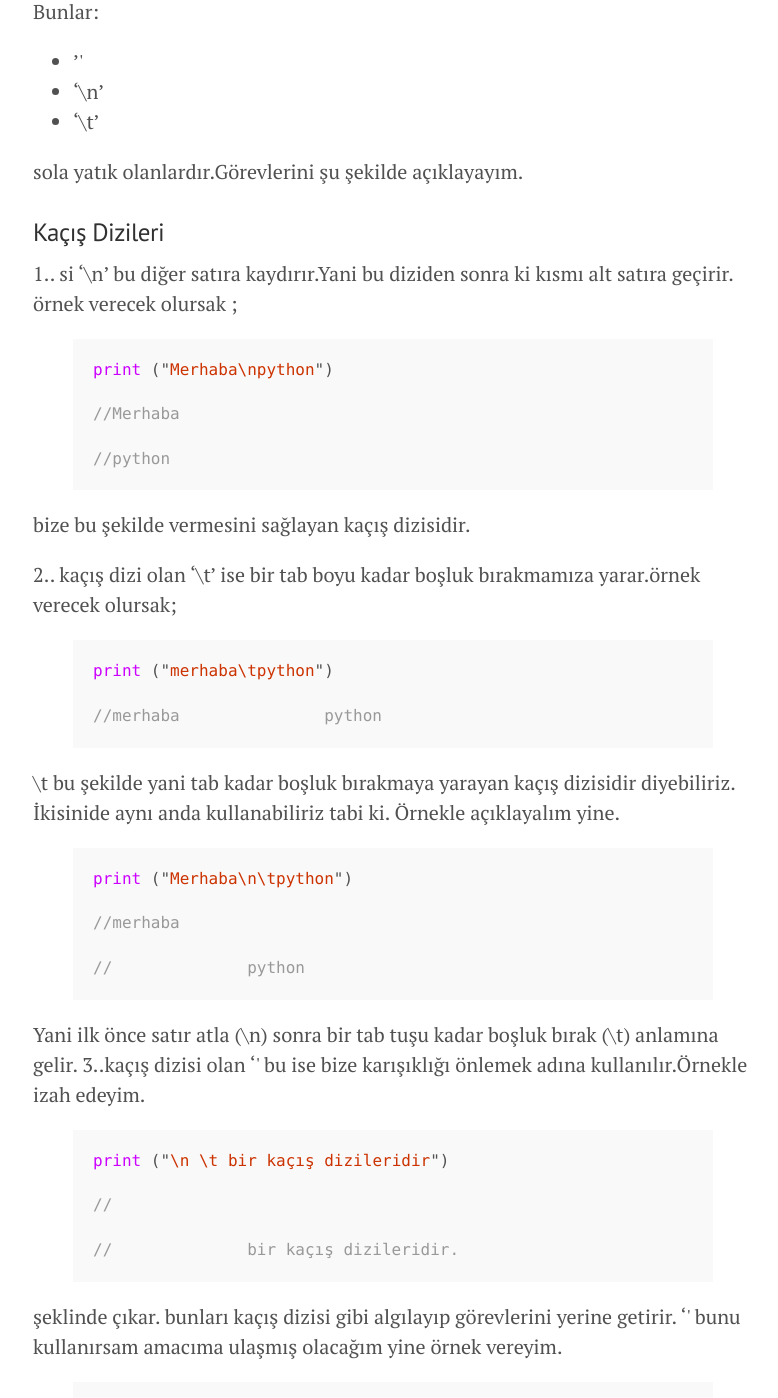
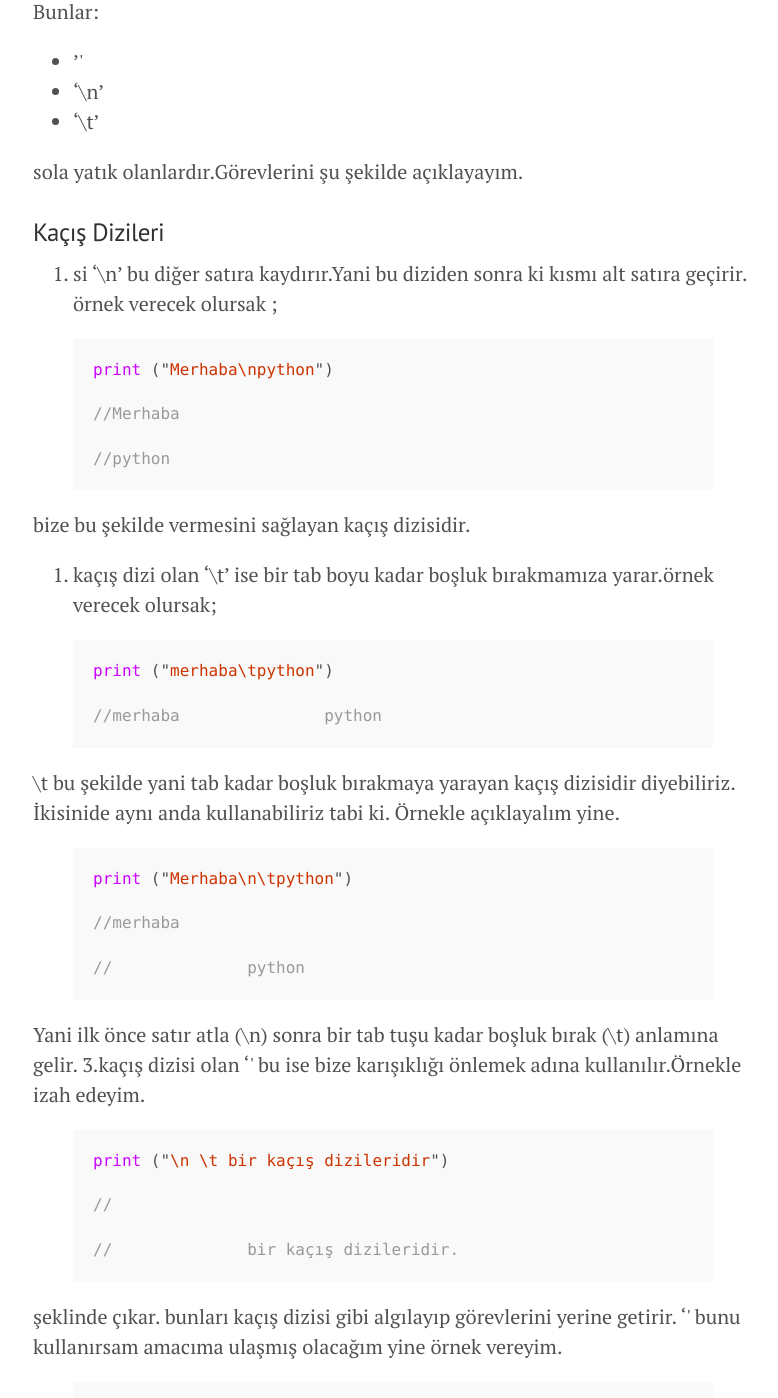
Before and after one commit to kenancn/kenancn.github.io, a Jekyll site: the page built from _posts/2017-01-15-python-kacis-dizileri-yorum.md, in a window 1280 px wide and 1400 px high, scrolled down 265 px. Shown: the whole window, without its empty margins (247-1025 px from the left). Built offline with Jekyll 4.4.1, drawn with Linux system fonts in a browser that asks for light colours; Markdown is read by kramdown in place of the engine named in the settings.

Commit message:
Update Text

```diff
--- a/_posts/2017-01-15-python-kacis-dizileri-yorum.md
+++ b/_posts/2017-01-15-python-kacis-dizileri-yorum.md
@@ -14,7 +14,7 @@ sola yatık olanlardır.Görevlerini şu şekilde açıklayayım.
 
 ### Kaçış Dizileri
 
-1.. si '\n' bu diğer satıra kaydırır.Yani bu diziden sonra ki kısmı alt satıra geçirir.
+1. si '\n' bu diğer satıra kaydırır.Yani bu diziden sonra ki kısmı alt satıra geçirir.
 örnek verecek olursak ;
 {% highlight js %}
 
@@ -26,7 +26,7 @@ print ("Merhaba\npython")
 
 bize bu şekilde vermesini sağlayan kaçış dizisidir.
 
-2.. kaçış dizi olan '\t' ise bir tab boyu kadar boşluk bırakmamıza yarar.örnek verecek olursak;
+2. kaçış dizi olan '\t' ise bir tab boyu kadar boşluk bırakmamıza yarar.örnek verecek olursak;
 {% highlight js %}
 
 print ("merhaba\tpython")
@@ -45,7 +45,7 @@ print ("Merhaba\n\tpython")
 {% endhighlight %}
 
 Yani ilk önce satır atla (\n) sonra bir tab tuşu kadar boşluk bırak (\t) anlamına gelir.
-3..kaçış dizisi olan '\' bu ise bize karışıklığı önlemek adına kullanılır.Örnekle izah edeyim.
+3.kaçış dizisi olan '\' bu ise bize karışıklığı önlemek adına kullanılır.Örnekle izah edeyim.
 {% highlight js %}
 
 print ("\n \t bir kaçış dizileridir")
```
